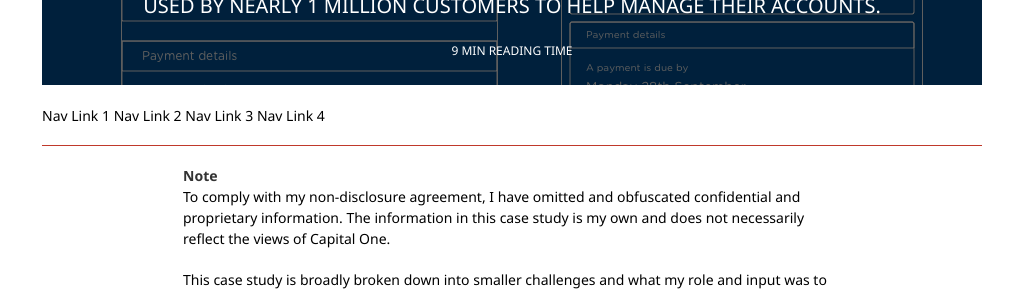
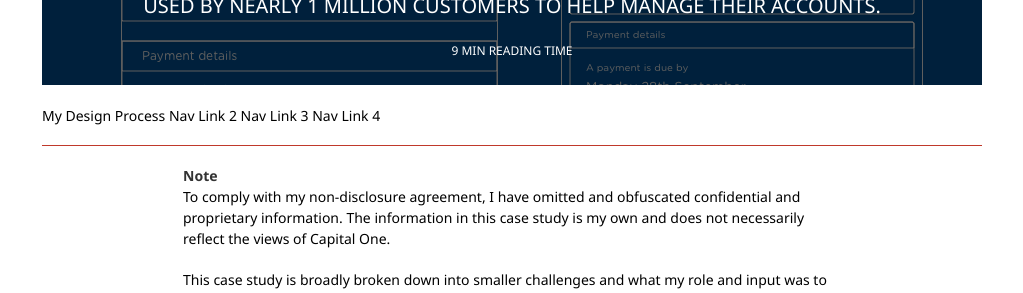
Before and after one commit to syeef/syeefkarim-2016-v0, a Jekyll site: the page built from portfolio/capitalone.md, in a window 1280 px wide and 900 px high. Shown: the part 346-639 px from the top of the window, without its empty margins (128-1151 px from the left). Built offline with Jekyll 4.4.1, drawn with Linux system fonts in a browser that asks for light colours; nearby versions of some CDN libraries.

Commit message:
update portfolio page

```diff
--- a/_layouts/portfolio_post.html
+++ b/_layouts/portfolio_post.html
@@ -29,7 +29,7 @@
 			</div> <!--END OF POST-BACKGROUND-->
 
 			<nav class="main-nav">
-			 	<a href="#">Nav Link 1</a>
+			 	<a href="#designprocess">My Design Process</a>
 			 	<a href="#">Nav Link 2</a>
 			 	<a href="#">Nav Link 3</a>
 			 	<a href="#">Nav Link 4</a>
--- a/portfolio/capitalone.md
+++ b/portfolio/capitalone.md
@@ -41,7 +41,7 @@ Create a mobile app to allow customers to easily service their accounts, receive
 <img src="/images/posts/capitalone/AnroidSuccessfulPayment.png" height="535x">
 <img src="/images/posts/capitalone/AndroidTransactionDetails.png" height="535px">
 
-**My Design Process**
+**<a name="designprocess">My Design Process</a>**
 • Understand the initial purpose of the feature
 • Review existing solutions from both direct and non-direct competitors
 • Create a vision piece to act as a stake in the ground, and gold standard solution
```
